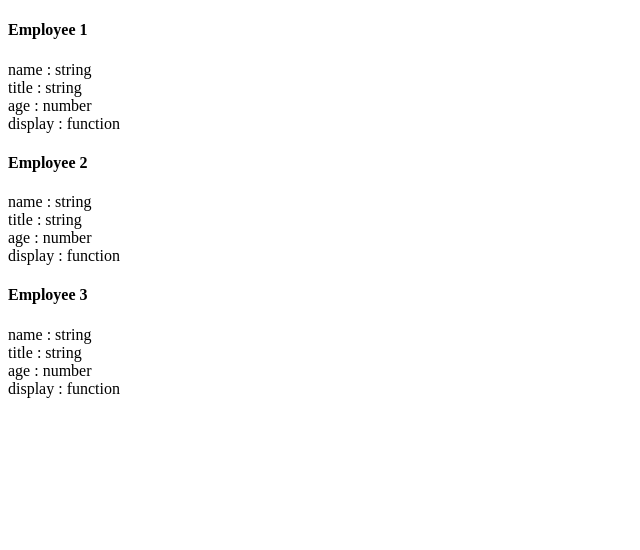
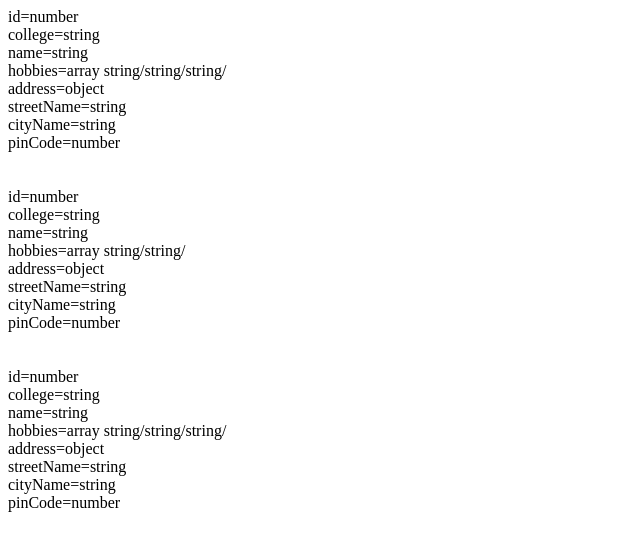
Before and after one commit to SYSHIL/Prograd-training, a plain HTML site: page arrays-types-DOM/index.html in a window 1280 px wide. Shown: the whole page, without its empty margins (0-640 px from the left). Drawn offline with Linux system fonts and the light colour scheme.

```diff
--- a/arrays-types-DOM/index.html
+++ b/arrays-types-DOM/index.html
@@ -3,12 +3,10 @@
 <head>
     <meta charset="UTF-8">
     <meta name="viewport" content="width=device-width, initial-scale=1.0">
-    <title>Document</title>
-    <script src="index.js" defer></script>
+    <title>User Information</title>
 </head>
 <body>
-    <div id="hero">
-
-    </div>
+    <div id="user-container"></div>
+    <script src="version2.js"></script>
 </body>
 </html>
--- a/arrays-types-DOM/index.js
+++ b/arrays-types-DOM/version1.js
@@ -11,7 +11,7 @@
 };
 
 
-function setupEmployees(name, title, age) {
+function setupEmployees() {
   const container = document.getElementById("hero")
   const employee1 = new Employee("ilhan", "backend engineer", 19);
   const employee2 = new Employee("sanjay", "frontend engineer", 20);
--- /dev/null
+++ b/arrays-types-DOM/version2.js
@@ -0,0 +1,80 @@
+let users = [
+    {
+        id:1,
+        college:'SRM',
+        name:'ilhan',
+        hobbies:['football','movies','cricket'],
+        address:{
+            streetName:'Egattur',
+            cityName:'Chennai',
+            pinCode:600130
+        }
+    },
+
+    {
+        id:2,
+        college:'VIT',
+        name:'Mahesh',
+        hobbies:['crickey','poetry'],
+        address:{
+            streetName:'Saligramam',
+            cityName:'Chennai',
+            pinCode:600012
+        }
+    },
+
+    {
+        id:3,
+        college:'PSG',
+        name:'Suraj',
+        hobbies:['football','gaming','cricket'],
+        address:{
+            streetName:'adyar',
+            cityName:'Chennai',
+            pinCode:600015
+        }
+    },
+
+];
+
+function displayArrayTypes(arr) {
+    let res = "\t";
+    for (let ele of arr) {
+        res += typeof ele + "/";
+    }
+    return res;
+}
+
+function displayObject(obj, container) {
+    for (let key in obj) {
+        let value;
+        let element = document.createElement("div");
+
+        if (Array.isArray(obj[key])) {
+            // Handle arrays
+            value = 'array';
+            element.textContent = `${key}=${value}`;
+            element.appendChild(document.createTextNode(displayArrayTypes(obj[key])));
+        } else if (typeof obj[key] === 'object') {
+            // Handle objects
+            value = 'object';
+            element.textContent = `${key}=${value}`;
+            let subContainer = document.createElement("div");
+            displayObject(obj[key], subContainer);
+            element.appendChild(subContainer);
+        } else {
+            // Handle other data types
+            value = typeof obj[key];
+            element.textContent = `${key}=${value}`;
+        }
+
+        container.appendChild(element);
+    }
+    container.innerHTML += "<br>"
+}
+
+let userContainer = document.getElementById("user-container");
+
+for (let user of users) {
+    displayObject(user, userContainer);
+}
```
Also changed, not shown: arrays-iteration/version1.js (added, +85 -0 lines), arrays-types/version2.js (added, +103 -0 lines), arrays-iteration/version2.js (renamed from arrays-iteration/index.js), arrays-types/version1.js (renamed from arrays-types/index.js), node filesystem/src/createUser.ts (deleted), 1 other file.
